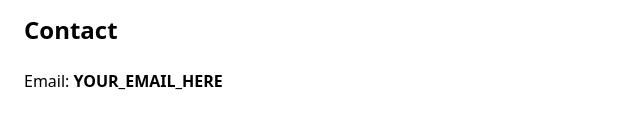
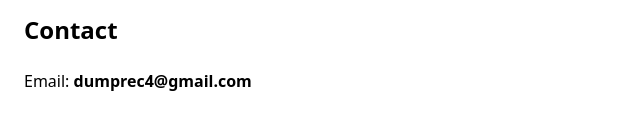
Before and after one commit to JobReferred/privacy_policy-rental_yield_au, a plain HTML site: page financial_disclaimer_rental_yield_au/index.html in a window 1280 px wide. Shown: the part 280-410 px from the top of the page, 0-640 px from the left. Drawn offline with Linux system fonts and the light colour scheme.

Commit message:
Update index.html

```diff
--- a/financial_disclaimer_rental_yield_au/index.html
+++ b/financial_disclaimer_rental_yield_au/index.html
@@ -23,6 +23,6 @@
   </ul>
 
   <h2>Contact</h2>
-  <p>Email: <strong>YOUR_EMAIL_HERE</strong></p>
+  <p>Email: <strong>dumprec4@gmail.com</strong></p>
 </body>
 </html>
```
